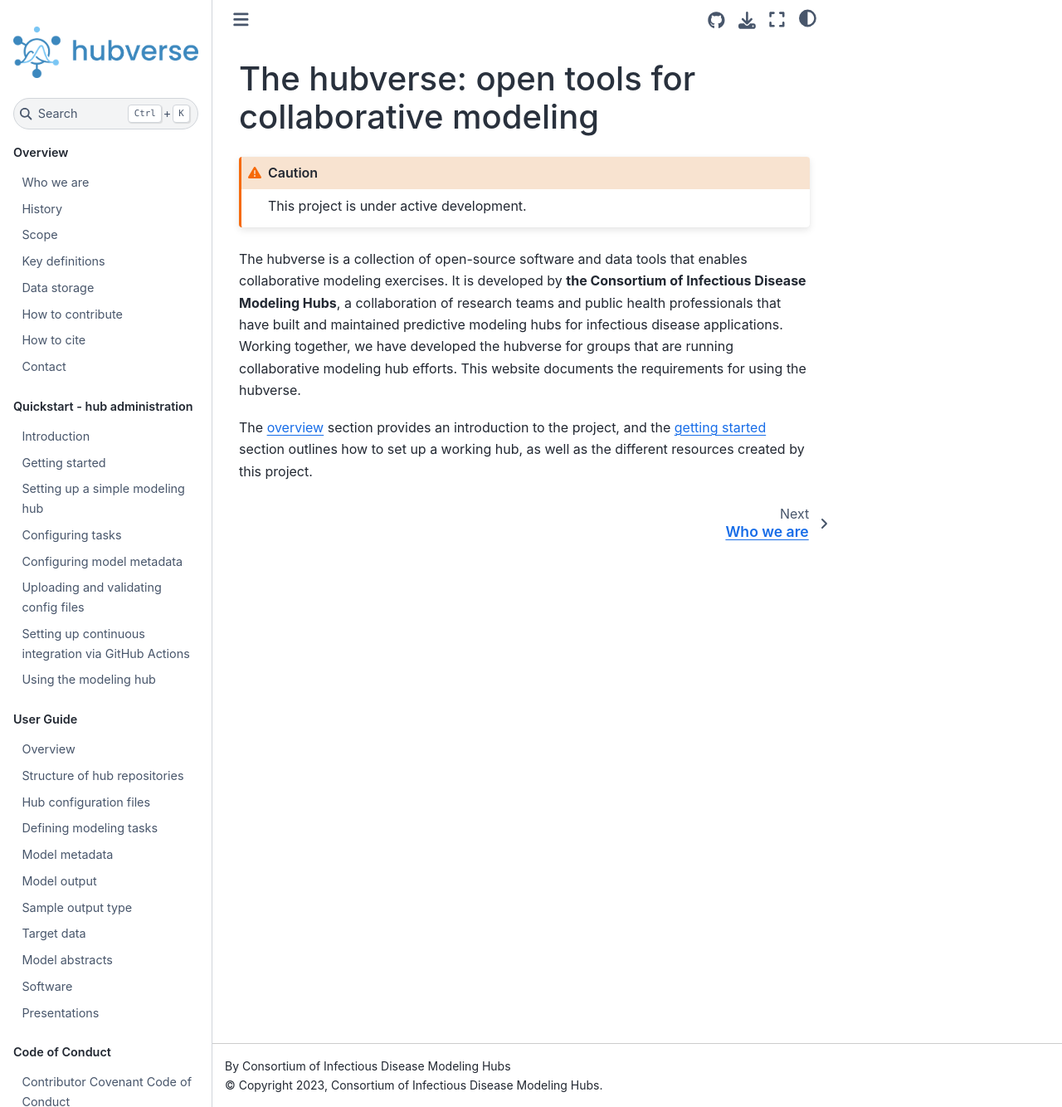
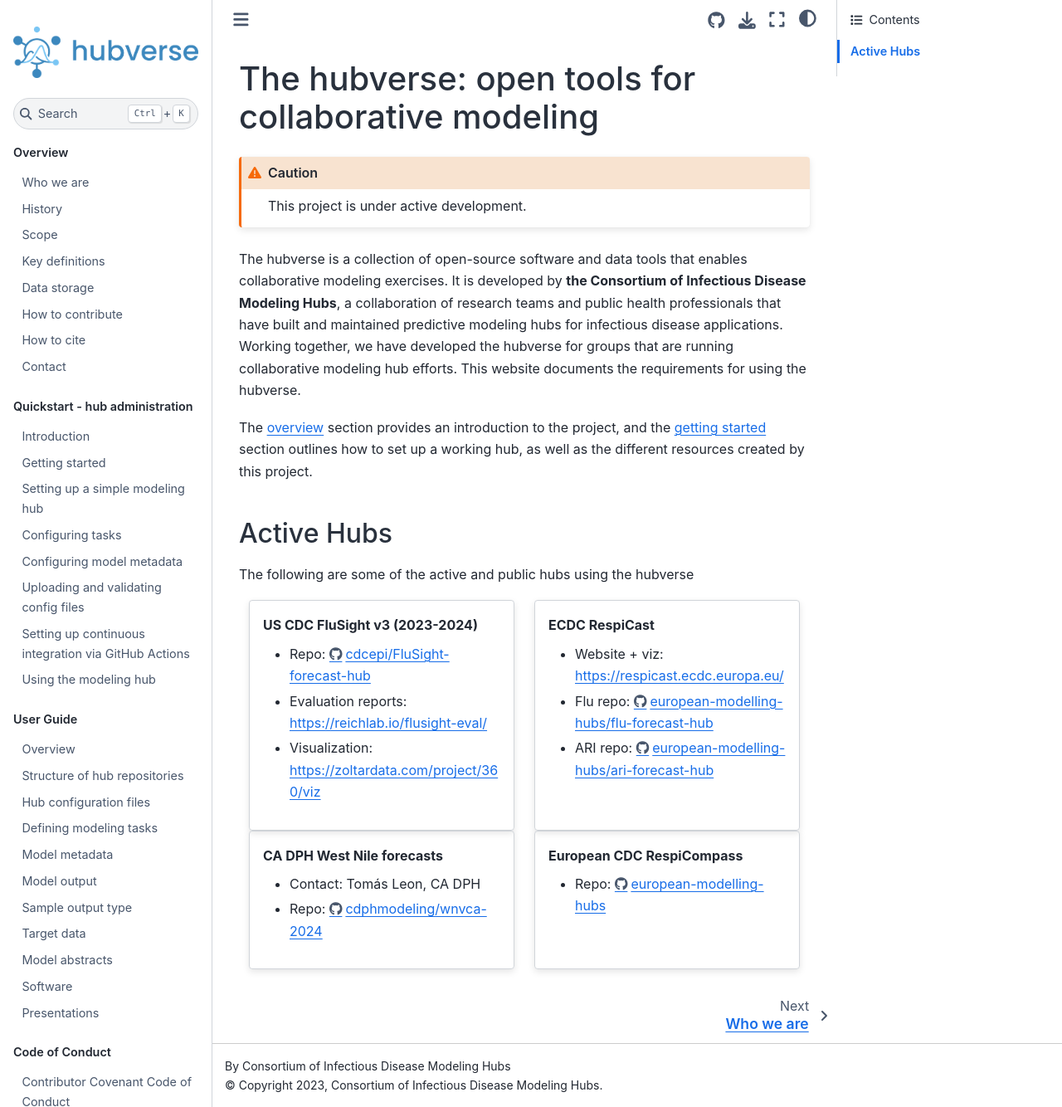
Before and after one commit to hubverse-org/hubDocs, a Sphinx documentation site: the page built from docs/source/index.md, in a window 1280 px wide and 1334 px high. Shown: the whole window at 83% size. Built offline with Sphinx 7.4.7 and the Sphinx Book theme 1.1.4, drawn with Linux system fonts in a browser that asks for light colours; comment, search, counter and statistics services are not loaded.

Commit message:
add cards to display active hubs

```diff
--- a/docs/source/index.md
+++ b/docs/source/index.md
@@ -8,6 +8,41 @@
 
 The [overview](overview/who-we-are.md) section provides an introduction to the project, and the [getting started](quickstart-hub-admin/getting-started.md) section outlines how to set up a working hub, as well as the different resources created by this project.
 
+## Active Hubs
+
+The following are some of the active and public hubs using the hubverse
+
+:::::: {grid} 1 1 2 2
+
+::: {grid-item-card} US CDC FluSight v3 (2023-2024)
+
+ - Repo: <https://github.com/cdcepi/FluSight-forecast-hub/>
+ - Evaluation reports: <https://reichlab.io/flusight-eval/>
+ - Visualization: <https://zoltardata.com/project/360/viz>
+
+:::
+
+::: {grid-item-card} ECDC RespiCast
+
+ - Website + viz: <https://respicast.ecdc.europa.eu/>
+ - Flu repo: <https://github.com/european-modelling-hubs/flu-forecast-hub>
+ - ARI repo: <https://github.com/european-modelling-hubs/ari-forecast-hub>
+
+:::
+
+::: {grid-item-card} CA DPH West Nile forecasts
+
+ - Contact: Tomás Leon, CA DPH
+ - Repo: <https://github.com/cdphmodeling/wnvca-2024>
+
+:::
+
+::: {grid-item-card} European CDC RespiCompass
+ - Repo: <https://github.com/european-modelling-hubs>
+
+:::
+
+::::::
 
 
 
```
